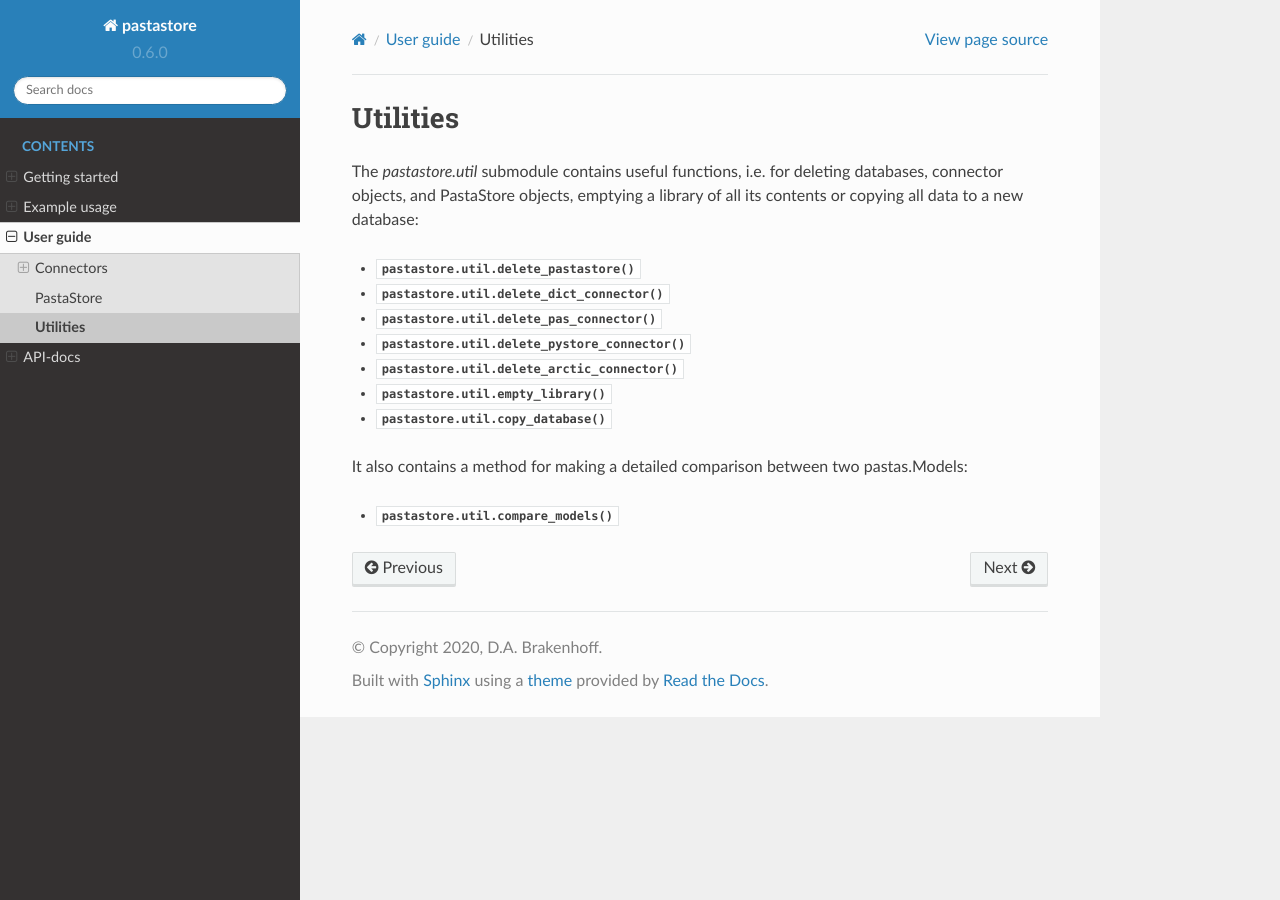
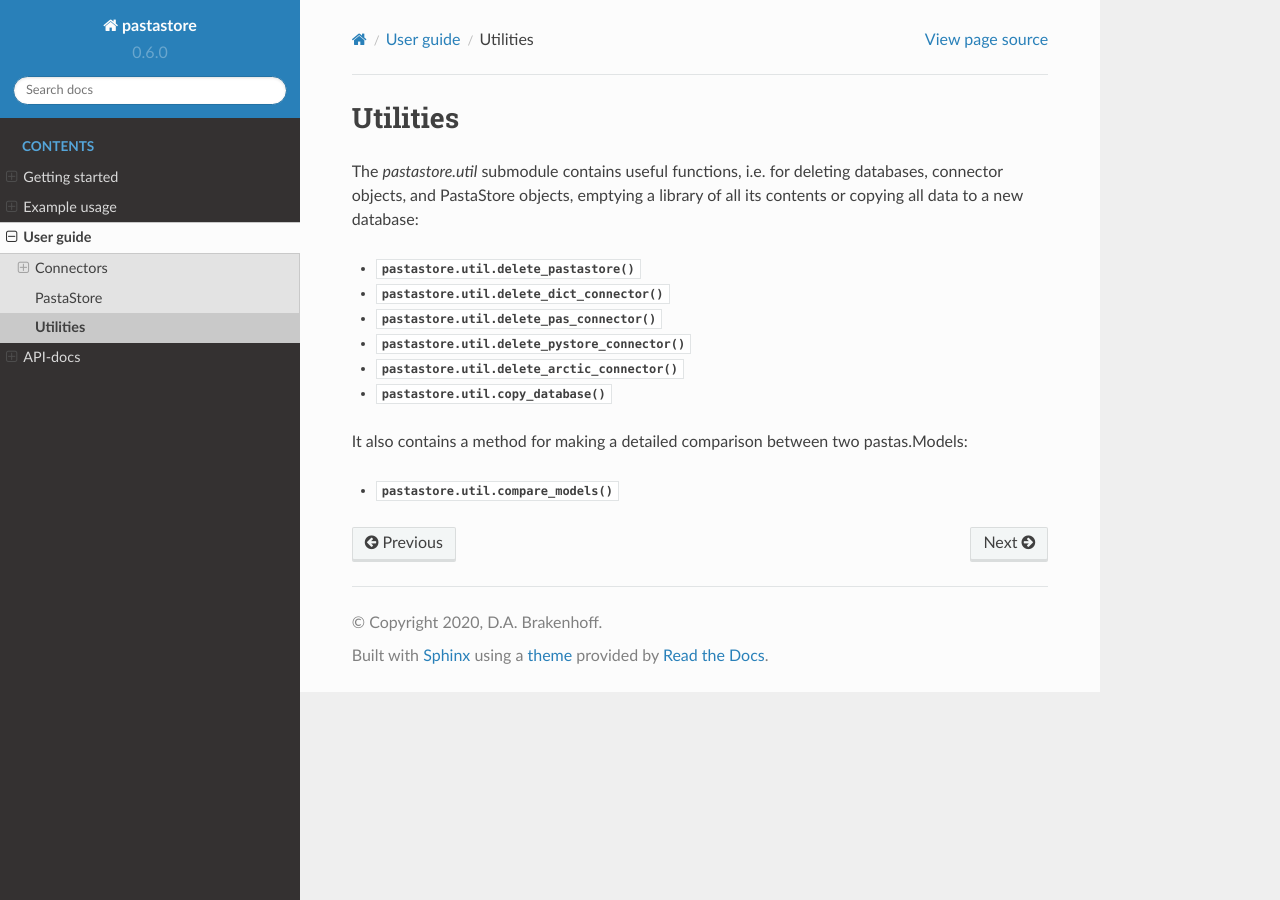
Before and after one commit to pastas/pastastore, a Sphinx documentation site: the page built from docs/utils.rst, in a window 1280 px wide. Built offline with Sphinx 7.4.7 and the Read the Docs theme 2.0.0, drawn with Linux system fonts in a browser that asks for light colours; the version number is read from the project's files by our own code.

Commit message:
remove empty library from util docs

```diff
--- a/docs/utils.rst
+++ b/docs/utils.rst
@@ -12,7 +12,6 @@ all its contents or copying all data to a new database:
 * :meth:`pastastore.util.delete_pas_connector`
 * :meth:`pastastore.util.delete_pystore_connector`
 * :meth:`pastastore.util.delete_arctic_connector`
-* :meth:`pastastore.util.empty_library`
 * :meth:`pastastore.util.copy_database`
 
 
```
